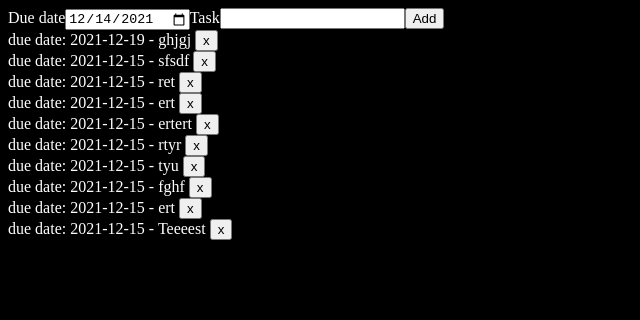
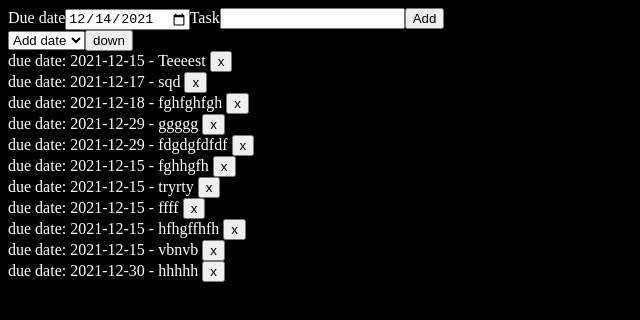
Before and after one commit to WandoCode/react-todolist, a React (Create React App) app: page / in a window 1280 px wide. Shown: the top 320 px of the page, without its empty margins (0-640 px from the left). Built offline with nearby package versions, Linux system fonts and the light colour scheme; data requests are answered from the project's data file.

Commit message:
Add a Sorting comp to sort task list by date of add, due date (select input). The sorting order is chosen with a button.

```diff
--- a/src/assets/datas.json
+++ b/src/assets/datas.json
@@ -1,74 +1,81 @@
 {
   "tasks": [
-    {
-      "date": "2021-12-15",
-      "dueDate": "2021-12-19",
-      "description": "ghjgj",
-      "done": false,
-      "id": "Gxk8ZPu"
-    },
-    {
-      "date": "2021-12-15",
-      "dueDate": "2021-12-15",
-      "description": "sfsdf",
-      "done": false,
-      "id": "Kb3iUXl"
-    },
-    {
-      "date": "2021-12-15",
-      "dueDate": "2021-12-15",
-      "description": "ret",
-      "done": false,
-      "id": "VDqD4wJ"
-    },
-    {
-      "date": "2021-12-15",
-      "dueDate": "2021-12-15",
-      "description": "ert",
-      "done": false,
-      "id": "GidLMUS"
-    },
-    {
-      "date": "2021-12-15",
-      "dueDate": "2021-12-15",
-      "description": "ertert",
-      "done": false,
-      "id": "2pbzakk"
-    },
-    {
-      "date": "2021-12-15",
-      "dueDate": "2021-12-15",
-      "description": "rtyr",
-      "done": false,
-      "id": "2NUXuiJ"
-    },
-    {
-      "date": "2021-12-15",
-      "dueDate": "2021-12-15",
-      "description": "tyu",
-      "done": false,
-      "id": "5-fjjWZ"
-    },
-    {
-      "date": "2021-12-15",
-      "dueDate": "2021-12-15",
-      "description": "fghf",
-      "done": false,
-      "id": "kgvRd78"
-    },
-    {
-      "date": "2021-12-15",
-      "dueDate": "2021-12-15",
-      "description": "ert",
-      "done": false,
-      "id": "DI5NyH3"
-    },
     {
       "date": "2021-12-15",
       "dueDate": "2021-12-15",
       "description": "Teeeest",
       "done": false,
       "id": "1vZjBem"
+    },
+    {
+      "date": "2021-12-15",
+      "dueDate": "2021-12-17",
+      "description": "sqd",
+      "done": false,
+      "id": "MBRC330"
+    },
+    {
+      "date": "2021-12-15",
+      "dueDate": "2021-12-18",
+      "description": "fghfghfgh",
+      "done": false,
+      "id": "J4ok2f5"
+    },
+    {
+      "date": "2021-12-15",
+      "dueDate": "2021-12-29",
+      "description": "ggggg",
+      "done": false,
+      "id": "0XAMtKn"
+    },
+    {
+      "date": "2021-12-15",
+      "dueDate": "2021-12-29",
+      "description": "fdgdgfdfdf",
+      "done": false,
+      "id": "RIfJFXW"
+    },
+    {
+      "date": "2021-12-15",
+      "dueDate": "2021-12-15",
+      "description": "fghhgfh",
+      "done": false,
+      "id": "Xmdq0p0"
+    },
+    {
+      "date": "2021-12-15",
+      "dueDate": "2021-12-15",
+      "description": "tryrty",
+      "done": false,
+      "id": "ji8pV2v"
+    },
+    {
+      "date": "2021-12-15",
+      "dueDate": "2021-12-15",
+      "description": "ffff",
+      "done": false,
+      "id": "twCgoVd"
+    },
+    {
+      "date": "2021-12-15",
+      "dueDate": "2021-12-15",
+      "description": "hfhgffhfh",
+      "done": false,
+      "id": "i192O2b"
+    },
+    {
+      "date": "2021-12-15",
+      "dueDate": "2021-12-15",
+      "description": "vbnvb",
+      "done": false,
+      "id": "qLJkNoL"
+    },
+    {
+      "date": "2021-12-15",
+      "dueDate": "2021-12-30",
+      "description": "hhhhh",
+      "done": false,
+      "id": "JXKdG9p"
     }
   ]
 }
--- /dev/null
+++ b/src/components/Sorting.js
@@ -0,0 +1,45 @@
+import { useState } from "react";
+
+function Sorting(props) {
+  const [sortingValue, setSortingValue] = useState();
+  const [reverseOrder, setReverseOrder] = useState(false);
+
+  /* Handle change in select input for sorting */
+  const handleSortingSelect = (e) => {
+    /*Send sorting value to TasksList */
+    props.chooseSorting(e.target.value);
+
+    /* Chang value displayed */
+    setSortingValue(e.target.value);
+  };
+
+  /* Handle click on 'reverse' button */
+  const handleOrder = () => {
+    /* Change the value of the button */
+    setReverseOrder(() => !reverseOrder);
+
+    /* Send the sort order to tasksList */
+    props.chooseReverseOrder();
+  };
+
+  return (
+    <div className="sorting">
+      <select
+        name="sorting"
+        id="choose-sorting"
+        value={sortingValue}
+        onChange={handleSortingSelect}
+      >
+        <option value="addDate">Add date</option>
+        <option value="dueDate">Due date</option>
+      </select>
+      {reverseOrder ? (
+        <button onClick={handleOrder}>up</button>
+      ) : (
+        <button onClick={handleOrder}>down</button>
+      )}
+    </div>
+  );
+}
+
+export default Sorting;
--- a/src/components/TasksList.js
+++ b/src/components/TasksList.js
@@ -1,21 +1,17 @@
 import { useState, useEffect } from "react";
 import OneTask from "./OneTask";
 import uniqid from "uniqid";
+import Sorting from "./Sorting";
 const axios = require("axios");
 
 function TasksList(props) {
   const [tasksObjectArray, setTasksObjectArray] = useState([]);
   const [lookDb, setLookDb] = useState(true);
+  const [sorting, setSorting] = useState("addDate");
+  const [sortedList, setSortedList] = useState();
+  const [reverseSortOrder, setReverseSortOrder] = useState(false);
 
-  /* Remove the task from list */
-  const removeFromDb = (id) => {
-    /* Remove it from db */
-    axios.delete(`http://localhost:8080/tasks/${id}`);
-
-    /* Ask to update rendering */
-    setLookDb(true);
-  };
-
+  /* Look into db when new datas are available */
   useEffect(() => {
     if (props.lookDb || lookDb) {
       axios.get("http://localhost:8080/tasks").then((resp) => {
@@ -26,18 +22,64 @@ function TasksList(props) {
     }
   }, [props.lookDb, lookDb]);
 
+  ///* TASK LIST DISPLAY *///
+  /* Remove the task from list */
+  const removeFromDb = (id) => {
+    /* Remove it from db */
+    axios.delete(`http://localhost:8080/tasks/${id}`);
+
+    /* Ask to update rendering */
+    setLookDb(true);
+  };
+
+  /* Update the tasks displayed when the List of task change */
+  useEffect(() => {
+    setSortedList(showTasks());
+  }, [tasksObjectArray, sorting, reverseSortOrder]);
+
+  ///* SORTING *///
+  /* Change the sorting of the list */
+  const chooseSorting = (newSorting) => {
+    if (sorting !== newSorting) setSorting(newSorting);
+  };
+
+  /* Choose if the sort order has to be reversed */
+  const chooseReverseOrder = () => {
+    setReverseSortOrder(() => !reverseSortOrder);
+  };
+
   /* For rendering. Show all tasks in the db with the choosen sorting.*/
-  const showTasks = (sorting) => {
-    if (sorting === undefined || sorting === "adding") {
-      return tasksObjectArray.map((task) => {
+  const showTasks = () => {
+    /* Default sorting is the add order (in the db) */
+    let sortedTasksList = [...tasksObjectArray];
+
+    /* Sort by due Date */
+    if (sorting === "dueDate") {
+      sortedTasksList.sort((taskA, taskB) => {
         return (
-          <OneTask task={task} key={uniqid()} removeFromDb={removeFromDb} />
+          new Date(taskA.dueDate).valueOf() - new Date(taskB.dueDate).valueOf()
         );
       });
     }
+
+    if (reverseSortOrder) {
+      sortedTasksList.reverse();
+    }
+
+    return sortedTasksList.map((task) => {
+      return <OneTask task={task} key={uniqid()} removeFromDb={removeFromDb} />;
+    });
   };
 
-  return <div className="tasks-list">{showTasks()}</div>;
+  return (
+    <div className="tasks-list">
+      <Sorting
+        chooseSorting={chooseSorting}
+        chooseReverseOrder={chooseReverseOrder}
+      />
+      {sortedList}
+    </div>
+  );
 }
 
 export default TasksList;
```
